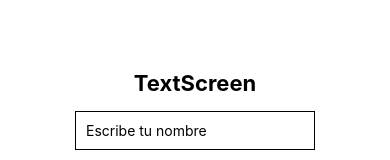
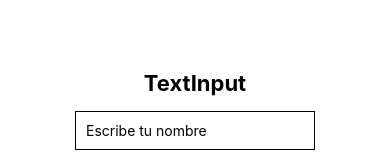
Before and after one commit to Rodrigo-Abed-Cruz-Diaz/PAM211, a React Native app in the folder Intro/: screen / in a window 390 px wide. Both pictures are taken after a click on the button "PRACT: TEXT INPUT & ALERT". Shown: the part 201-361 px from the top of the page. Built offline with nearby package versions, Linux system fonts and the light colour scheme.

Commit message:
TextInput & Alerts: Completada

```diff
--- a/Intro/screens/TextScreen.js
+++ b/Intro/screens/TextScreen.js
@@ -21,7 +21,7 @@ export default function TextScreen() {
   }}
   return (
       <View style={styles.container}>
-        <Text style={styles.titulo}> TextScreen </Text>
+        <Text style={styles.titulo}> TextInput </Text>
         <TextInput
         style={styles.recuadro}
           placeholder='Escribe tu nombre'
```
